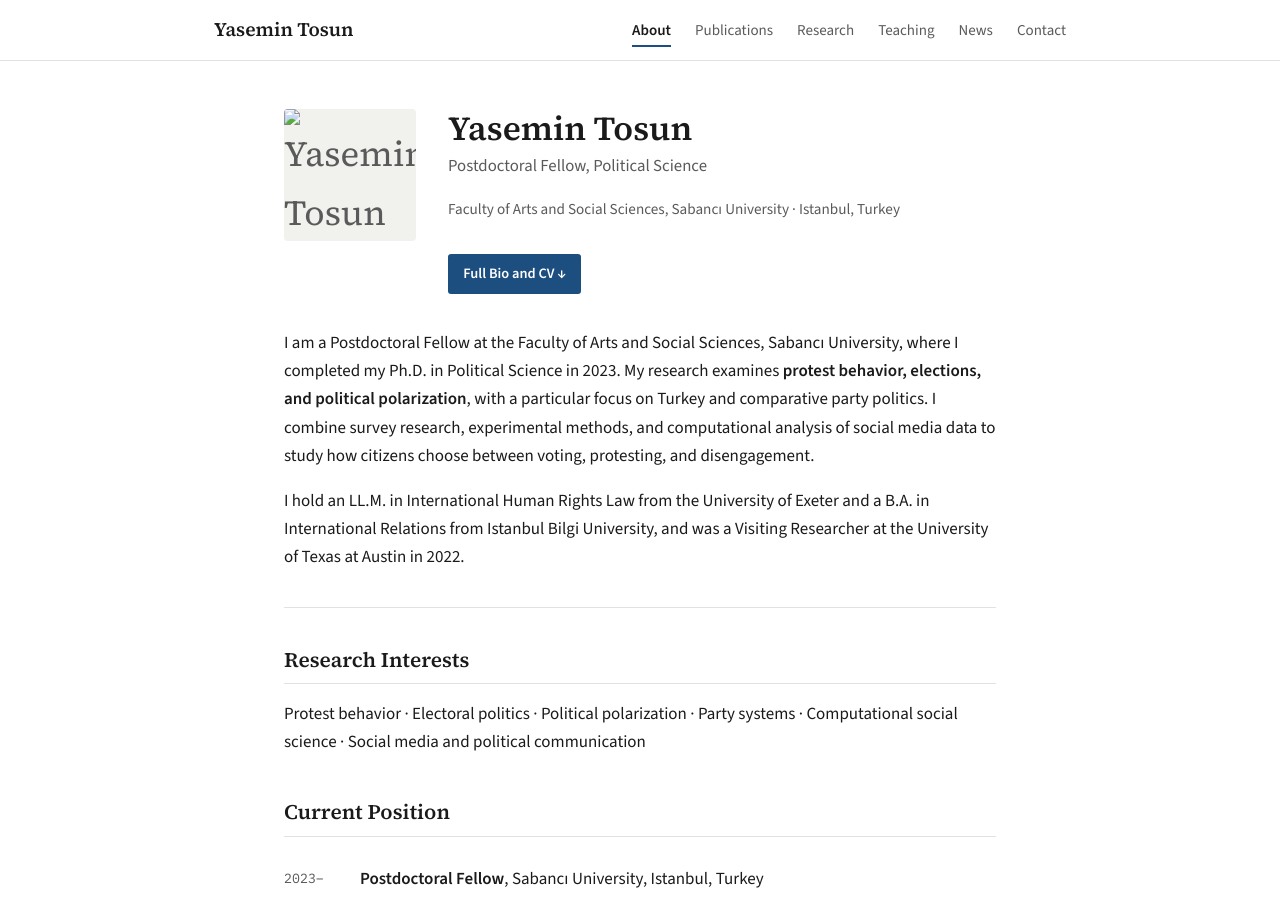
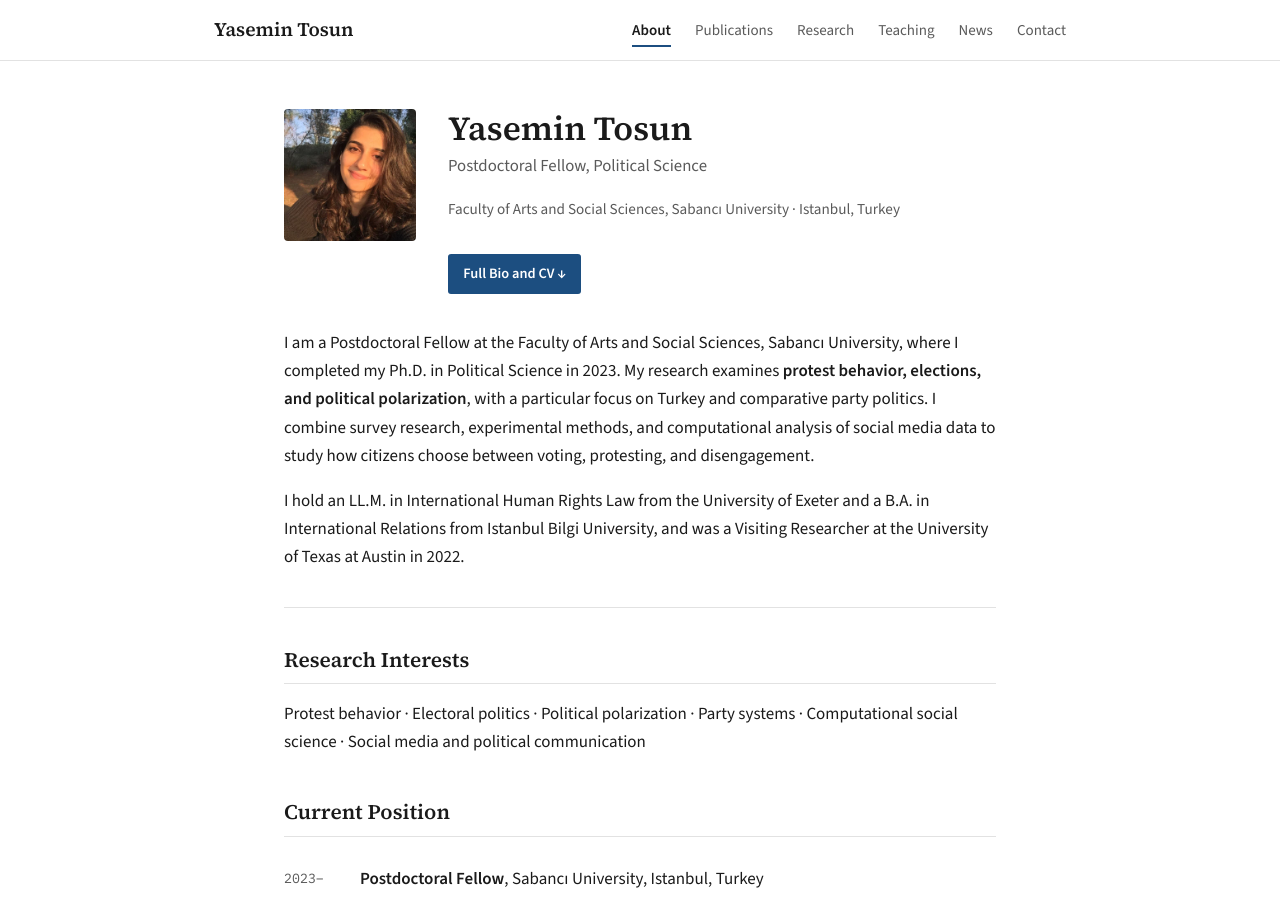
Before and after one commit to yasemintosun91/yasemintosun, a Jekyll site: the page built from index.md, in a window 1280 px wide and 900 px high. Built offline with Jekyll 4.4.1, drawn with Linux system fonts in a browser that asks for light colours.

Commit message:
Update index.md

```diff
--- a/index.md
+++ b/index.md
@@ -6,7 +6,7 @@ permalink: /
 
 <div class="hero">
   <div class="hero-photo">
-    <img src="{{ '/assets/images/yasemin.jpeg' | relative_url }}" alt="Yasemin Tosun">
+    <img src="{{ '/assets/yasemin.jpeg' | relative_url }}" alt="Yasemin Tosun">
 </div>
   <div>
     <h1 class="page-title">Yasemin Tosun</h1>
```
